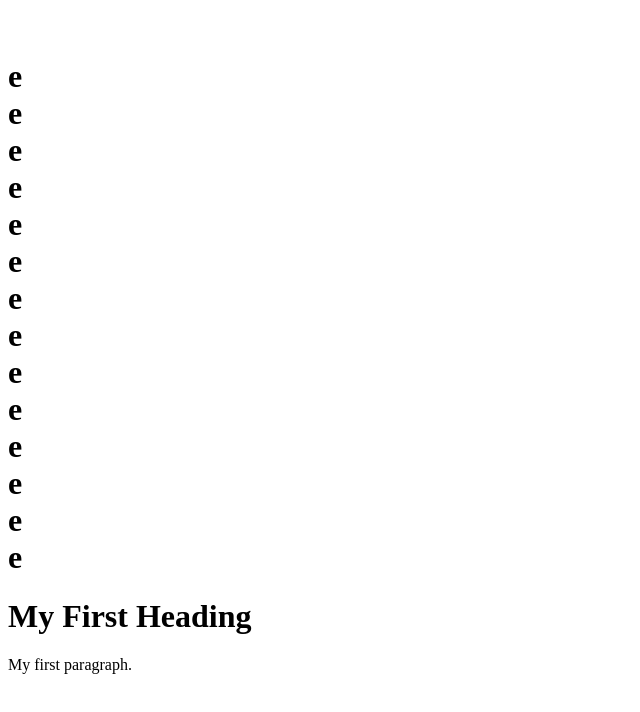
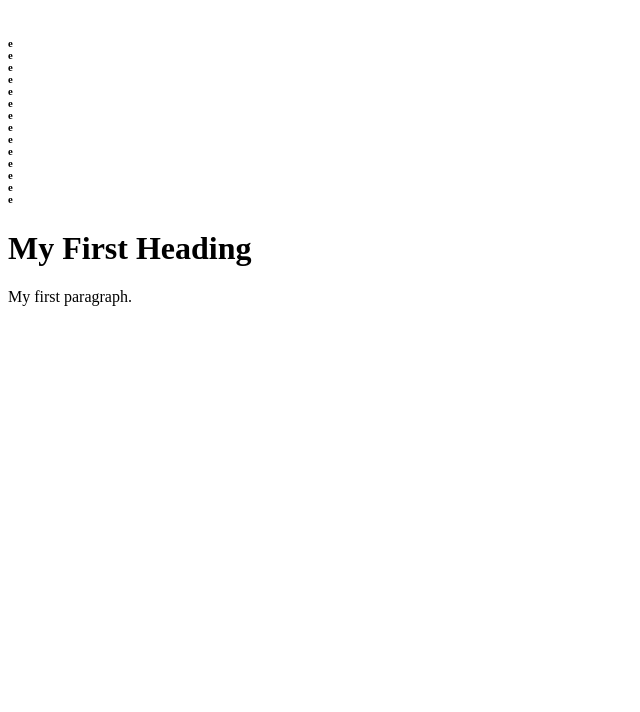
Before and after one commit to FranzVisarra/FranzVisarra.github.io, a plain HTML site: page index.html in a window 1280 px wide. Shown: the whole page, without its empty margins (0-640 px from the left). Drawn offline with Linux system fonts and the light colour scheme.

Commit message:
Update index.html

```diff
--- a/index.html
+++ b/index.html
@@ -1,7 +1,7 @@
 <!DOCTYPE html>
 <html>
 <body>
-<h1><br>e<br>e<br>e<br>e<br>e<br>e<br>e<br>e<br>e<br>e<br>e<br>e<br>e<br>e</h1>
+<h6><br>e<br>e<br>e<br>e<br>e<br>e<br>e<br>e<br>e<br>e<br>e<br>e<br>e<br>e</h6>
 <h1>My First Heading</h1>
 <p>My first paragraph.</p>
 
```
